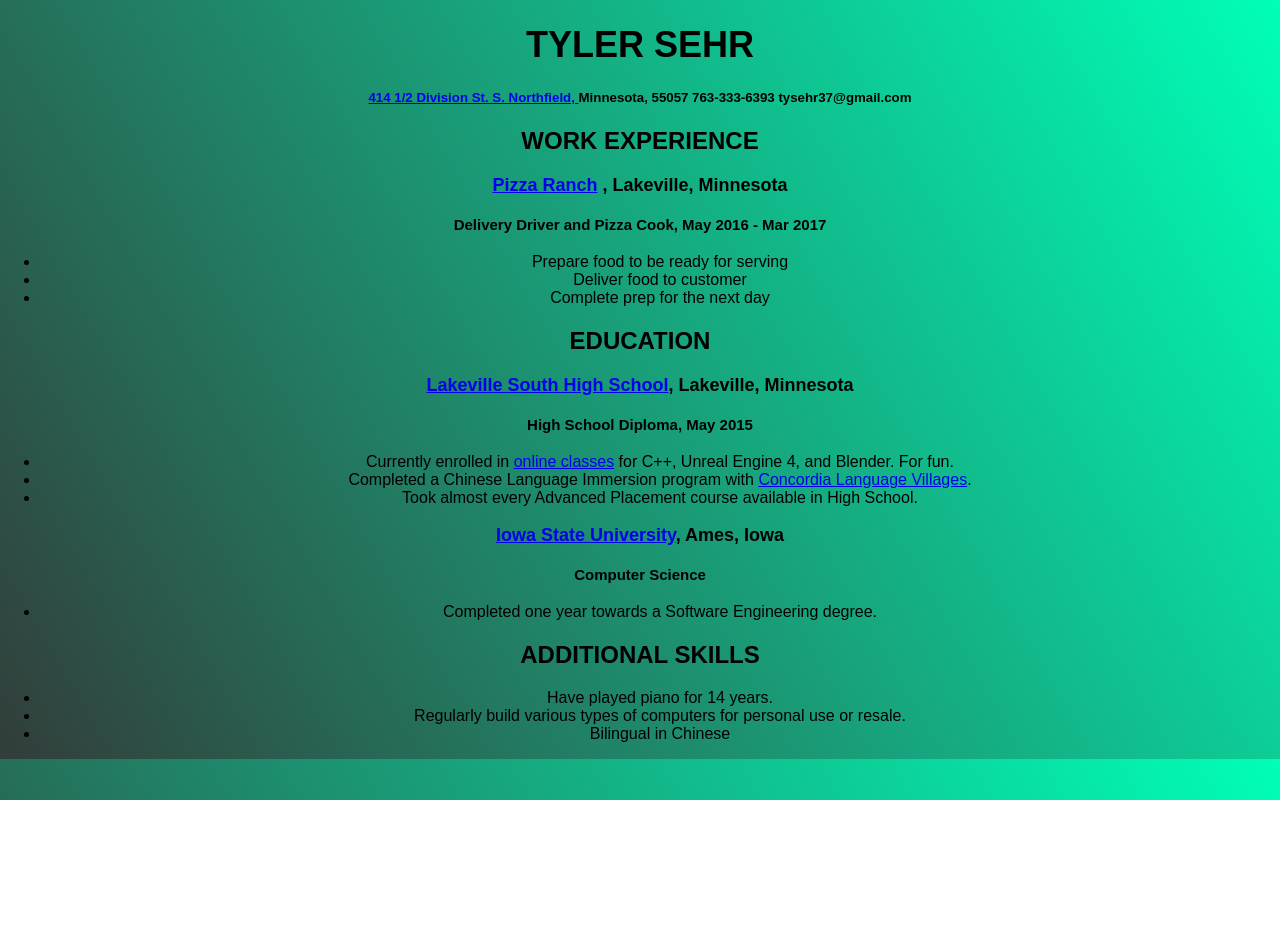
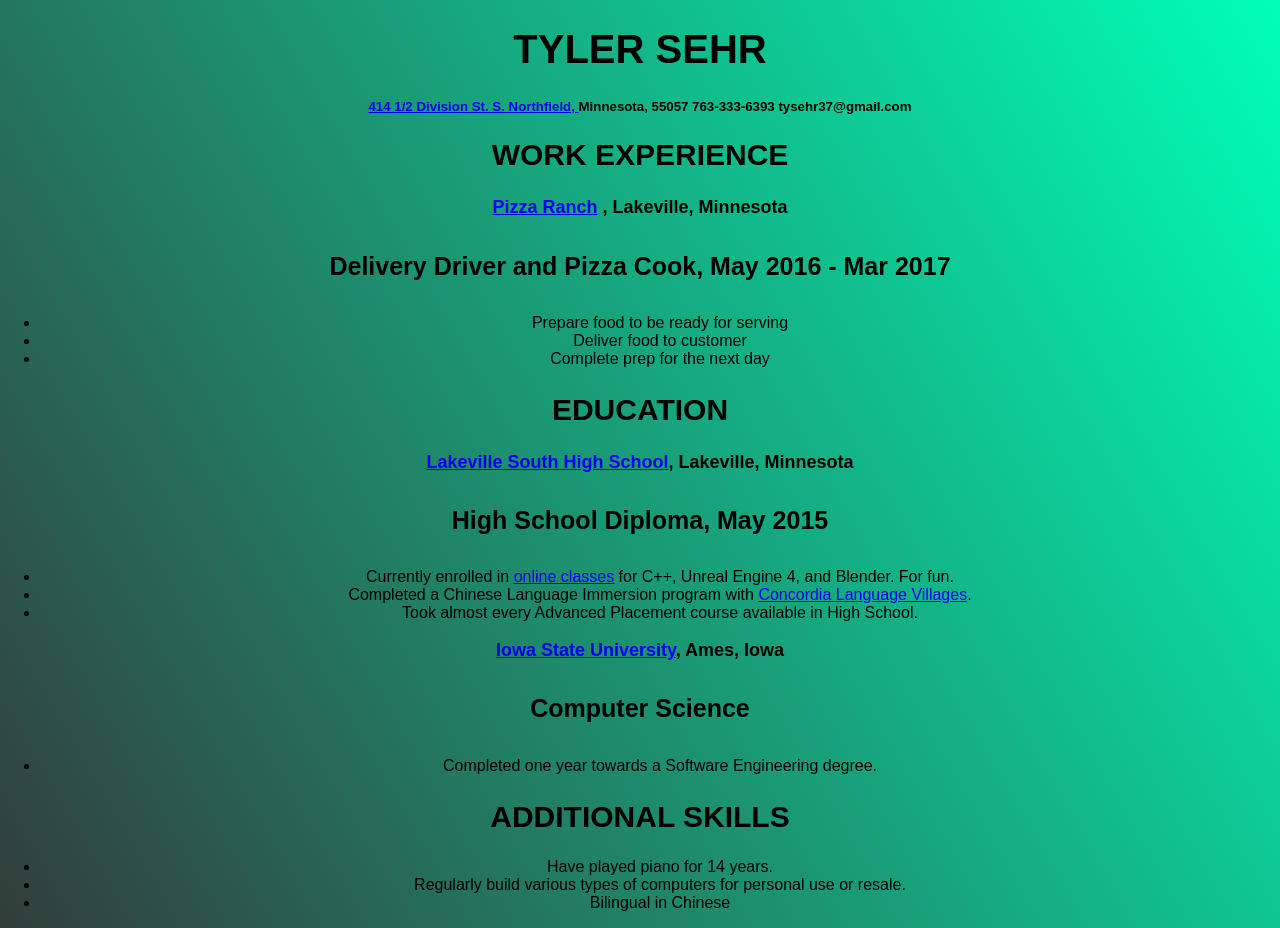
Before and after one commit to ReverendEd/tylersehr.github.io, a plain HTML site: page index.html in a window 1280 px wide. Before the commit the page ends 800 px from the top, so only its background shows below. Drawn offline with Linux system fonts and the light colour scheme.

Commit message:
Update main.css

```diff
--- a/main.css
+++ b/main.css
@@ -17,11 +17,11 @@ body {
 h1 {
   color: #000000;
   font-family: Times New Roman, 'Palatino Linotype' serif;
-	font-size: 36px;
+	font-size: 40px;
 }
 
 h2 {
-	font-size: 24px;
+	font-size: 30px;
 }
 
 h3 {
@@ -29,5 +29,5 @@ h3 {
 }
 
 h4 {
-  font-size: 15px;
+  font-size: 25px;
 }
```
